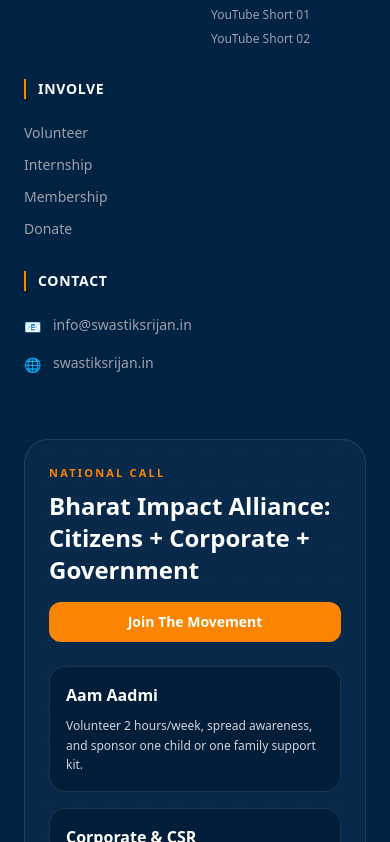
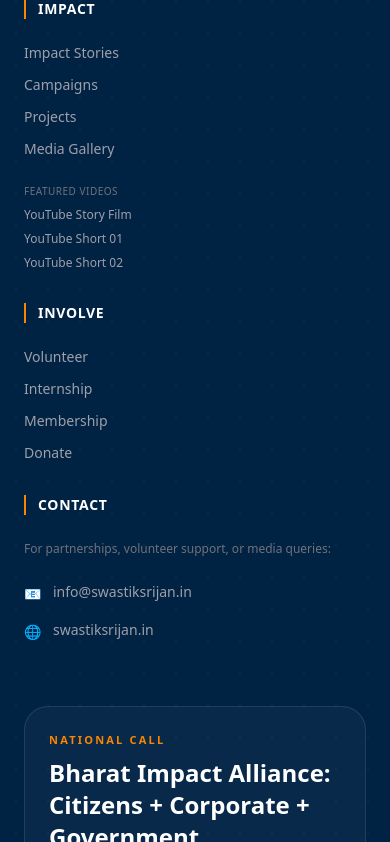
Before and after one commit to Swastiksrijan/SSF-Final, a React (Vite) app: page / in a window 390 px wide. Shown: the part 10707-11549 px from the top of the page. Built offline with nearby package versions, Linux system fonts and the light colour scheme; no server answers; a web font is replaced by a local one.

Commit message:
Refine footer section layout and bilingual column headings

```diff
--- a/src/pages/FooterSection.jsx
+++ b/src/pages/FooterSection.jsx
@@ -92,11 +92,11 @@ export default function FooterSection() {
             </div>
           </div>
 
-          <div className="lg:col-span-8 grid grid-cols-2 md:grid-cols-4 gap-8 md:gap-4">
+          <div className="lg:col-span-8 grid grid-cols-1 sm:grid-cols-2 lg:grid-cols-4 gap-8 md:gap-6">
 
             {/* Column 1 */}
             <div className="space-y-6">
-              <h4 className="font-bold text-white text-sm tracking-wider uppercase border-l-2 border-[#fb8500] pl-3">Organization</h4>
+              <h4 className="font-bold text-white text-sm tracking-wider uppercase border-l-2 border-[#fb8500] pl-3">{lang === "en" ? "Organization" : "संस्था"}</h4>
               <ul className="space-y-3 text-sm text-zinc-400">
                 <li><Link to="/About" className="hover:text-[#fb8500] transition-colors">About Us</Link></li>
                 <li><Link to="/Team" className="hover:text-[#fb8500] transition-colors">Our Team</Link></li>
@@ -108,7 +108,7 @@ export default function FooterSection() {
 
             {/* Column 2 */}
             <div className="space-y-6">
-              <h4 className="font-bold text-white text-sm tracking-wider uppercase border-l-2 border-[#fb8500] pl-3">Impact</h4>
+              <h4 className="font-bold text-white text-sm tracking-wider uppercase border-l-2 border-[#fb8500] pl-3">{lang === "en" ? "Impact" : "प्रभाव"}</h4>
               <ul className="space-y-3 text-sm text-zinc-400">
                 <li><Link to="/Impact" className="hover:text-[#fb8500] transition-colors">Impact Stories</Link></li>
                 <li><Link to="/Campaigns" className="hover:text-[#fb8500] transition-colors">Campaigns</Link></li>
@@ -125,7 +125,7 @@ export default function FooterSection() {
 
             {/* Column 3 */}
             <div className="space-y-6">
-              <h4 className="font-bold text-white text-sm tracking-wider uppercase border-l-2 border-[#fb8500] pl-3">Involve</h4>
+              <h4 className="font-bold text-white text-sm tracking-wider uppercase border-l-2 border-[#fb8500] pl-3">{lang === "en" ? "Involve" : "सहभागिता"}</h4>
               <ul className="space-y-3 text-sm text-zinc-400">
                 <li><Link to="/Volunteer" className="hover:text-[#fb8500] transition-colors">Volunteer</Link></li>
                 <li><Link to="/Internship" className="hover:text-[#fb8500] transition-colors">Internship</Link></li>
@@ -135,8 +135,9 @@ export default function FooterSection() {
             </div>
 
             {/* Column 4: Contact - Improved for visibility */}
-            <div className="space-y-6 col-span-2 md:col-span-1">
-              <h4 className="font-bold text-white text-sm tracking-wider uppercase border-l-2 border-[#fb8500] pl-3">Contact</h4>
+            <div className="space-y-6">
+              <h4 className="font-bold text-white text-sm tracking-wider uppercase border-l-2 border-[#fb8500] pl-3">{lang === "en" ? "Contact" : "संपर्क"}</h4>
+              <p className="text-xs text-zinc-500 leading-relaxed">{lang === "en" ? "For partnerships, volunteer support, or media queries:" : "साझेदारी, वॉलंटियर सपोर्ट या मीडिया प्रश्नों के लिए:"}</p>
               <ul className="space-y-4 text-sm text-zinc-400">
                 <li>
                   <a href={`mailto:${CONTACT_INFO.primaryEmail}`} className="group flex items-start gap-3 hover:text-white transition-colors">
```
